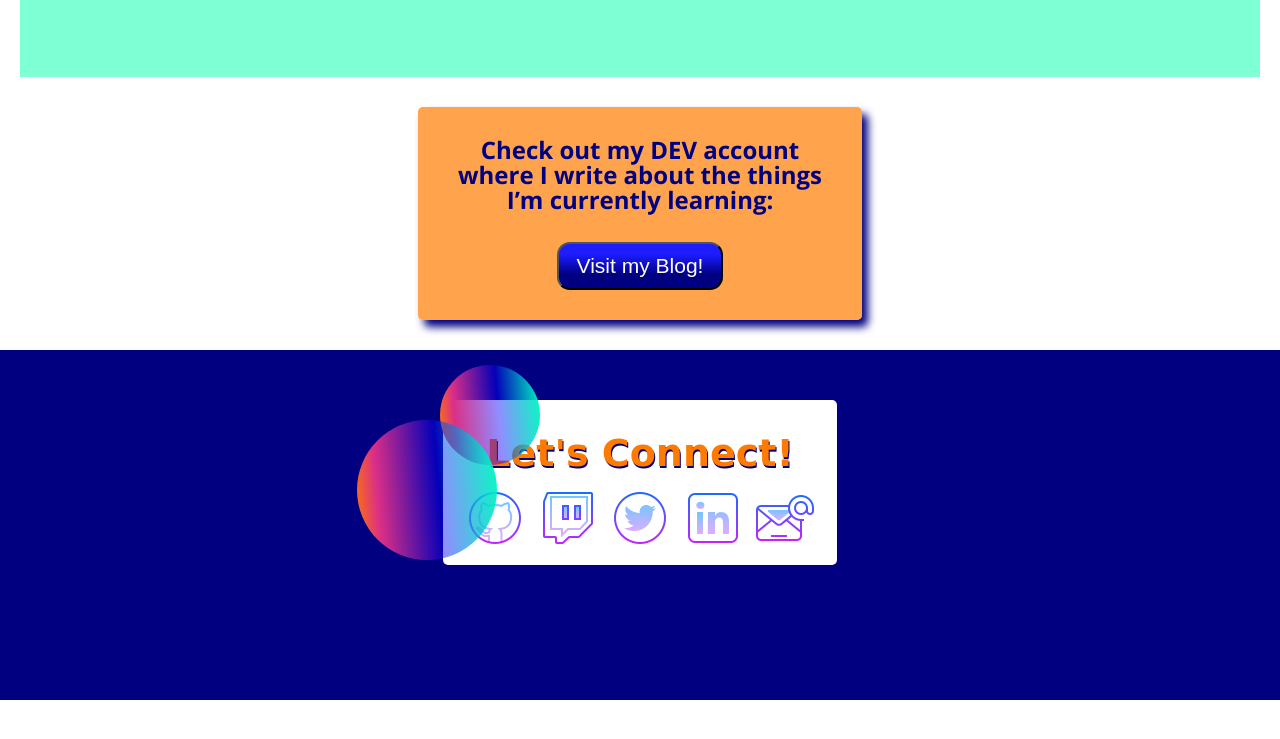
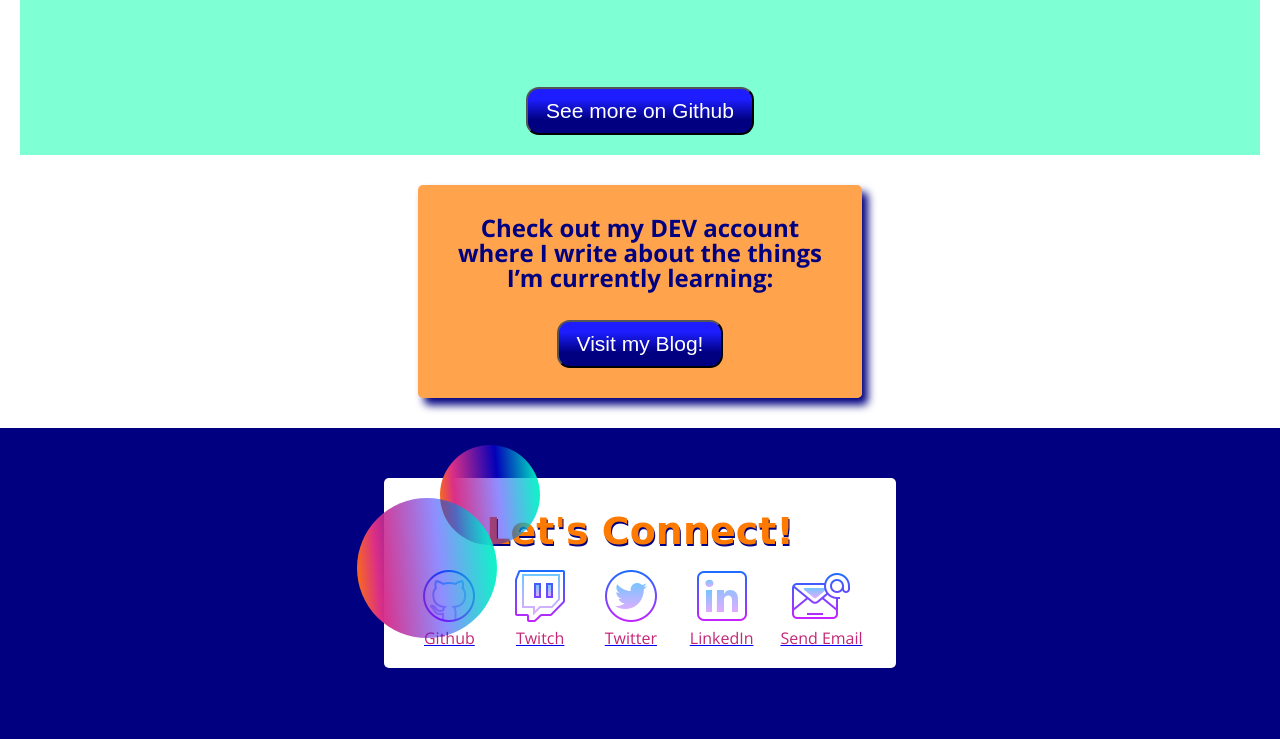
Before and after one commit to pachicodes/pachis-portfolio2020, a plain HTML site: page index.html in a window 1280 px wide. Shown: the part 1375-2114 px from the top of the page. Before the commit the page ends 2075 px from the top, so only its background shows below. Drawn offline with nearby package versions, Linux system fonts and the light colour scheme; a web font is replaced by a local one.

Commit message:
meu site v1

```diff
--- /dev/null
+++ b/css/mobile.css
@@ -0,0 +1,9 @@
+.hero__list,
+.hero__content,
+.interests__list,
+.about__holder,
+.stack__list,
+.projects__holder,
+.contact__list {
+  flex-wrap: wrap;
+}
--- a/css/style.css
+++ b/css/style.css
@@ -1,10 +1,10 @@
 body {
-    font-family: 'Open Sans', sans-serif;
+  font-family: "Open Sans", sans-serif;
   --main-blue: #000080;
-    --second-blue: #1D1DFF;
+  --second-blue: #1d1dff;
   --white: #fff;
-    --orange: #FF7A00;
-    --links: #C32676;
+  --orange: #ff7a00;
+  --links: #c32676;
   color: var(--main-blue);
 }
 
@@ -17,10 +17,8 @@ div {
   padding: 20px;
 }
 
-
 h2 {
-    font-family: "Coiny",
-        cursive;
+  font-family: "Coiny", cursive;
   font-size: 38px;
 }
 
@@ -30,7 +28,8 @@ h3 {
 }
 
 .hero {
-    background: transparent linear-gradient(180deg, #1D1DFF 0%, #000080 100%) 0% 0% no-repeat padding-box;
+  background: transparent linear-gradient(180deg, #1d1dff 0%, #000080 100%) 0%
+    0% no-repeat padding-box;
   color: var(--white);
 }
 
@@ -105,7 +104,6 @@ h3 {
   line-height: 24px;
 }
 
-
 .ball {
   width: 150px;
   height: 150px;
@@ -114,7 +112,9 @@ h3 {
 }
 
 .one {
-    background: transparent linear-gradient(85deg, #FF7A00 0%, #DB2F87 17%, #0700FF72 58%, #00FFC2 100%) 0% 0% no-repeat padding-box;
+  background: transparent
+    linear-gradient(85deg, #ff7a00 0%, #db2f87 17%, #0700ff72 58%, #00ffc2 100%)
+    0% 0% no-repeat padding-box;
   opacity: 0.9;
   right: 385px;
   top: 255px;
@@ -122,7 +122,15 @@ h3 {
 }
 
 .two {
-    background: transparent linear-gradient(130deg, #FF7A00 0%, #DB2F87 17%, #0700FF72 58%, #00FFC2 100%) 0% 0% no-repeat padding-box;
+  background: transparent
+    linear-gradient(
+      130deg,
+      #ff7a00 0%,
+      #db2f87 17%,
+      #0700ff72 58%,
+      #00ffc2 100%
+    )
+    0% 0% no-repeat padding-box;
   opacity: 0.9;
   right: 300px;
   top: 120px;
@@ -130,12 +138,13 @@ h3 {
 }
 
 .three {
-    background: transparent linear-gradient(85deg, #FF7A00 0%, #DB2F87 17%, #0700FF72 58%, #00FFC2 100%) 0% 0% no-repeat padding-box;
+  background: transparent
+    linear-gradient(85deg, #ff7a00 0%, #db2f87 17%, #0700ff72 58%, #00ffc2 100%)
+    0% 0% no-repeat padding-box;
   opacity: 0.9;
   right: 229px;
   top: 235px;
   z-index: 1;
-
 }
 
 .about {
@@ -186,7 +195,6 @@ h3 {
   background-color: var(--main-blue);
   -webkit-clip-path: polygon(50% 77%, 0 52%, 100% 51%);
   clip-path: polygon(50% 100%, 0 52%, 100% 51%);
-
 }
 
 .main__title {
@@ -251,6 +259,7 @@ h3 {
 
 .main__projects {
   background-color: aquamarine;
+  text-align: center;
 }
 
 .project__name {
@@ -274,7 +283,6 @@ h3 {
   bottom: 35px;
 }
 
-
 .contact {
   background-color: var(--main-blue);
   height: 250px;
@@ -283,16 +291,16 @@ h3 {
 }
 
 .contact__container {
-    width: 30%;
+  width: 40%;
   margin: auto;
-    height: 125px;
+  height: 150px;
   border-radius: 5px;
   background-color: var(--white);
 }
 
 .contact__list {
   display: flex;
-    justify-content: space-between;
+  justify-content: space-around;
 }
 
 .contact__title {
@@ -300,7 +308,10 @@ h3 {
   text-shadow: 1px 2px var(--main-blue);
   font-weight: bold;
   padding: 14px;
-    ;
+}
+
+.contact__text {
+  color: var(--links);
 }
 
 .cball {
@@ -308,13 +319,14 @@ h3 {
   position: absolute;
   height: 100px;
   width: 100px;
-    background: transparent linear-gradient(85deg, #FF7A00 0%, #DB2F87 17%, #0700FF72 58%, #00FFC2 100%) 0% 0% no-repeat padding-box;
-
+  background: transparent
+    linear-gradient(85deg, #ff7a00 0%, #db2f87 17%, #0700ff72 58%, #00ffc2 100%)
+    0% 0% no-repeat padding-box;
 }
 
 .sml {
   left: 420px;
-    top: 1720px;
+  top: 1800px;
   height: 60px;
   width: 60px;
 }
--- a/index.html
+++ b/index.html
@@ -9,6 +9,7 @@
     <link href="https://fonts.googleapis.com/css2?family=Coiny&display=swap" rel="stylesheet">
     <link rel="stylesheet" href="css/reset.css">
     <link rel="stylesheet" href="css/style.css">
+    <link rel="stylesheet" href="css/mobile.css" media="screen and (max-width: 500px)">
 
     <link rel="apple-touch-icon" sizes="76x76" href="/apple-touch-icon.png">
     <link rel="icon" type="image/png" sizes="32x32" href="assets/favicon-32x32.png">
@@ -160,6 +161,10 @@
                     <img class="project__icon" src="assets/project/baby.png" alt="icon picturing a baby">
                 </div>
             </div>
+
+            <button type="button" class="blog__btn github_btn">
+                <a class="blog__link" href="https://github.com/pachicodes" target="_blank">See more on Github</a>
+            </button>
         </div>
 
         <div class="main__blog">
@@ -181,30 +186,35 @@
                 <li class="contact__item">
                     <a class="contact__link" href="https://github.com/pachicodes" target="_blank">
                         <img class="contact__icon" src="/assets/contact/github.png" alt="icon representing github">
+                        <p class="contact__text">Github</p>
                     </a>
                 </li>
 
                 <li class="contact__item">
                     <a class="contact__link" href="https://twitch.tv/pachicodes" target="_blank">
                         <img class="contact__icon" src="/assets/contact/twitch.png" alt="icon representing a twitch">
+                        <p class="contact__text">Twitch</p>
                     </a>
                 </li>
 
                 <li class="contact__item">
                     <a class="contact__link" href="https://twitter.com/pachicodes" target="_blank">
                         <img class="contact__icon" src="/assets/contact/twitter.png" alt="icon representing twitter">
+                        <p class="contact__text">Twitter</p>
                     </a>
                 </li>
 
                 <li class="contact__item">
                     <a class="contact__link" href="https://www.linkedin.com/in/pachicodes/" target="_blank">
                         <img class="contact__icon" src="/assets/contact/linkedin.png" alt="icon representing a linkedin">
+                        <p class="contact__text">LinkedIn</p>
                     </a>
                 </li>
 
                 <li class="contact__item">
                     <a class="contact__link" href="mailto:pachicodes@gmail.com" target="_blank">
                         <img class="contact__icon" src="/assets/contact/email.png" alt="icon representing email">
+                        <p class="contact__text">Send Email</p>
                     </a>
                 </li>
             </ul>
```
Also changed, not shown: resume.html (+3 -2 lines), 1 other file. Lines whose indentation alone changed are shown as unchanged.
